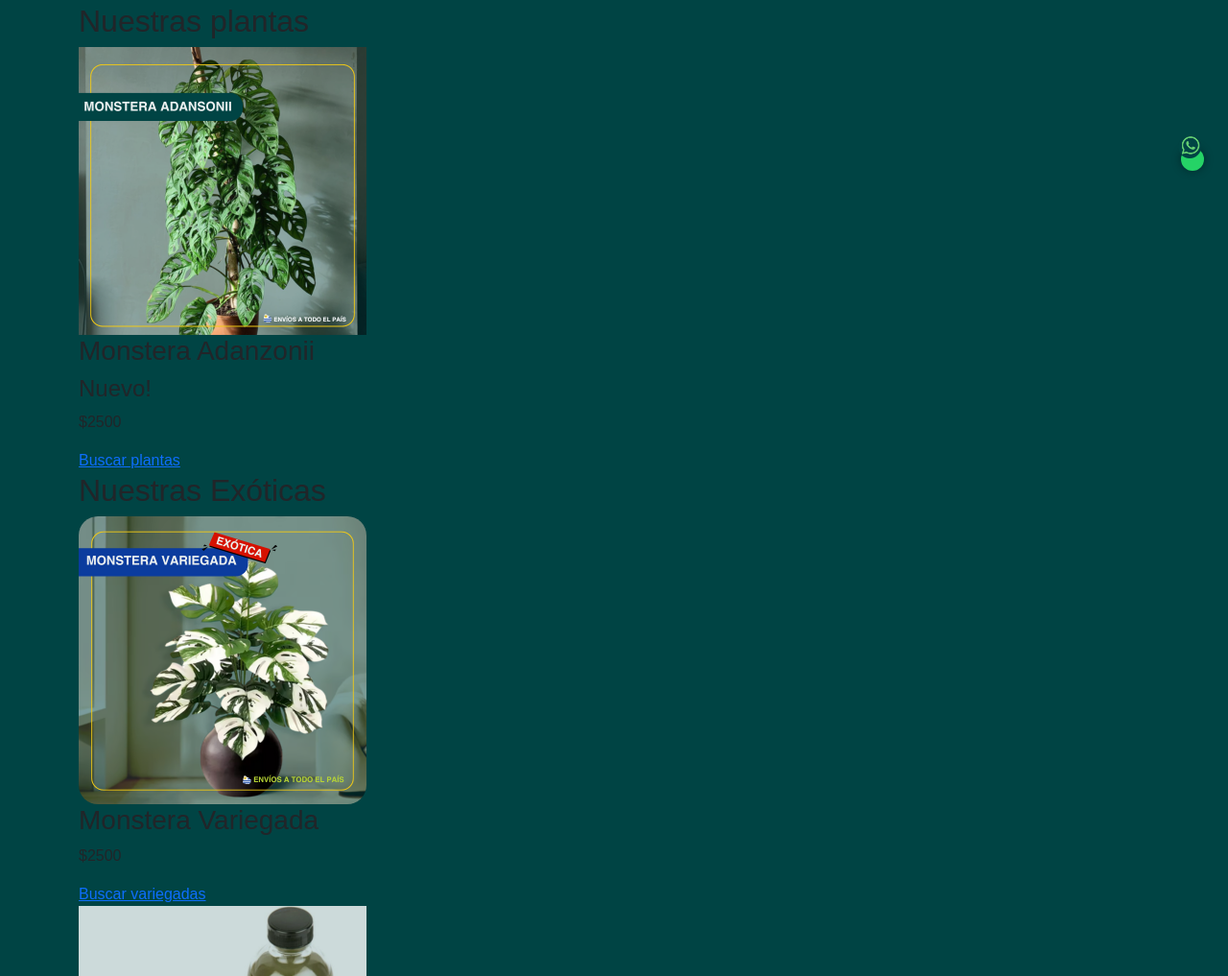
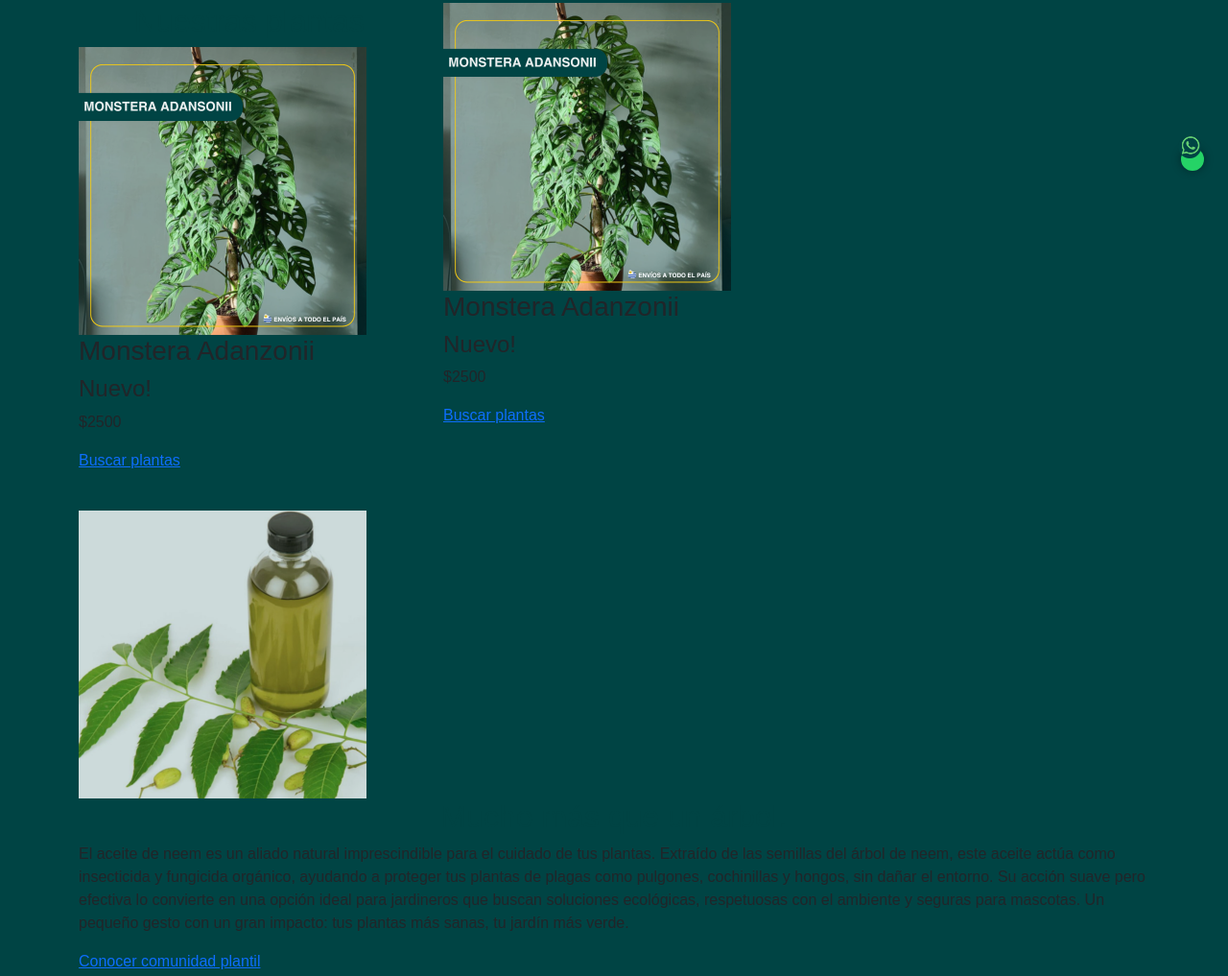
Before and after one commit to marianne28388-debug/esa-no-la-tengo.github.io, a plain HTML site: page index.html in a window 1280 px wide. Shown: the part 597-1614 px from the top of the page at 96% size. Drawn offline with nearby package versions, Linux system fonts and the light colour scheme.

Commit message:
Cambio section y agregado de col de bootstrap

```diff
--- a/css/style.css
+++ b/css/style.css
@@ -83,6 +83,9 @@ header {
     color: white !important;
 }
 
+.nav-principal {
+    padding: 10px;
+}
 
 
 
@@ -158,11 +161,12 @@ main {
     grid-area: main;
     padding: 40px;
     display: flex;
+    flex-direction: column;
     gap: 40px;
     background-color: #044;
 }
 
-row h2 {
+.row h2 {
     margin-top: 0;
     font-size: 2rem;
     text-align: center;
--- a/index.html
+++ b/index.html
@@ -20,7 +20,7 @@
 
         <!-- Logo de la marca -->
         <div class="imagenlogo"> <!-- Contenedor del logo -->
-            <img src="./media/img/index/logotransparente.png" alt="logo de la marca">
+            <img src="./media/img/index/imglogo.png" alt="logo de la marca">
         </div>
 
         <!-- Título principal -->
@@ -30,7 +30,7 @@
 
 <!-- nav principal con boostrap -->
 
-        <ul class="nav nav-pills">
+        <ul class="nav nav-pills nav-principal">
   <li class="nav-item">
 
     <a class="nav-link active" aria-current="page" href="./index.html">Inicio</a>
@@ -78,16 +78,17 @@
 
     <!-- ========== BLOQUE 2: MAIN (Contenido principal del sitio) ========== -->
     <main>
+
+
 <div class="container">
 
     <!-- ===== Sección Catálogo de Productos ===== -->
     <section class="row"> <!-- Sección de productos principales -->
-            <h2>Nuestras plantas</h2>
 
-            <div class="galeria-productos"> <!-- Contenedor de la galería -->
 
         <!-- Producto 1: Adanzonii -->
-                <div class="col"> <!-- Tarjeta de producto -->
+        <div class="col-sm-12 col-md-4"> <!-- Tarjeta de producto -->
+            <h2>Nuestras plantas</h2>
             <img src="./media/img/index/portadamonsteraadanzonii.png" alt="Portada Monstera Adanzonii">
 
             <div class="caja_adanzonii"> <!-- Contenedor de info + botón -->
@@ -100,36 +101,30 @@
             </div>
         </div>
 
-            </div>
-        </section>
 
-        <!-- ===== Sección Exóticas ===== -->
-        <section class="row"> <!-- Sección de plantas exóticas -->
-            <h2>Nuestras Exóticas</h2>
+        <!-- Producto 1: Adanzonii -->
+        <div class="col-sm-12 col-md-4"> <!-- Tarjeta de producto -->
+            <img src="./media/img/index/portadamonsteraadanzonii.png" alt="Portada Monstera Adanzonii">
 
-            <div class=col> <!-- Contenedor de galería -->
-
-                <!-- Producto 1: Monstera variegada -->
-                <div class="exoticas-index"> <!-- Tarjeta de producto exótico -->
-                    <img src="./media/img/index/portadamonsteravariegada.png" alt="Portada Monstera Variegada">
-
-                    <div class="caja_monsteravariegada"> <!-- Contenedor info + botón -->
-                        <div> <!-- Info -->
-                            <h3>Monstera Variegada</h3>
+            <div class="caja_adanzonii"> <!-- Contenedor de info + botón -->
+                <div> <!-- Info del producto -->
+                    <h3>Monstera Adanzonii</h3>
+                    <h4>Nuevo!</h4>
                     <p>$2500</p>
                 </div>
-                        <a href="./pages/catalogo.html">Buscar variegadas</a>
+                <a href="./pages/catalogo.html">Buscar plantas</a>
             </div>
-                </div>
-
         </div>
 
     </section>
 
+</div>
+
+<div class="container">
     <!-- ===== Artículo Comunidad / Aceite de Neem ===== -->
     <article class="row"> <!-- Bloque informativo / Comunidad -->
 
-            <div class="col"> <!-- Contenedor principal -->
+        <div class="col-12"> <!-- Contenedor principal -->
 
             <img src="./media/img/index/portadaaceiteneem.png" alt="Imagen de aceite de neem">
 
@@ -150,6 +145,7 @@
         </div>
     </article>
 </div>
+
     </main>
 
 
```
Also changed, not shown: media/img/index/imglogo.png (added). Lines whose indentation alone changed are shown as unchanged.
